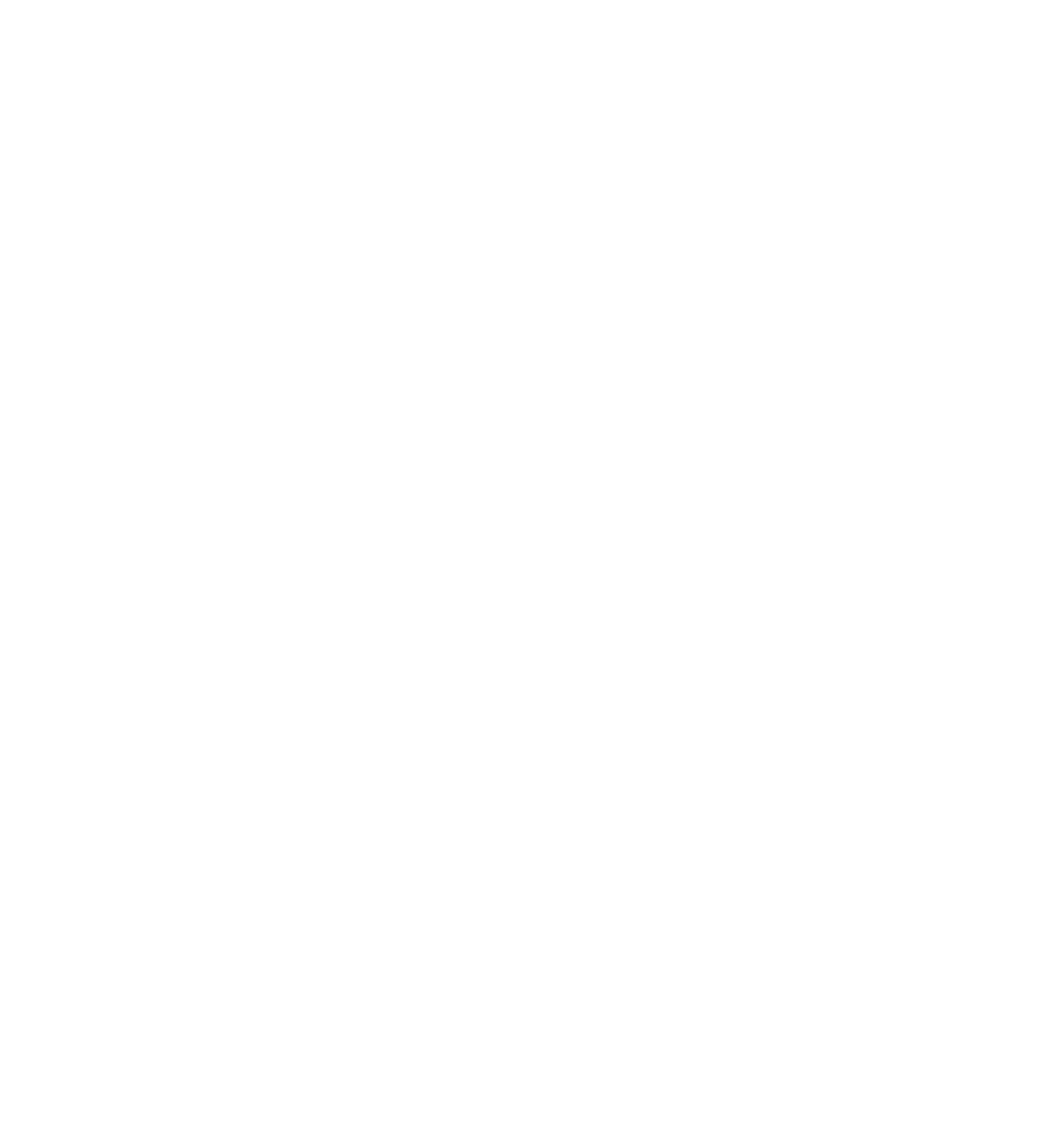
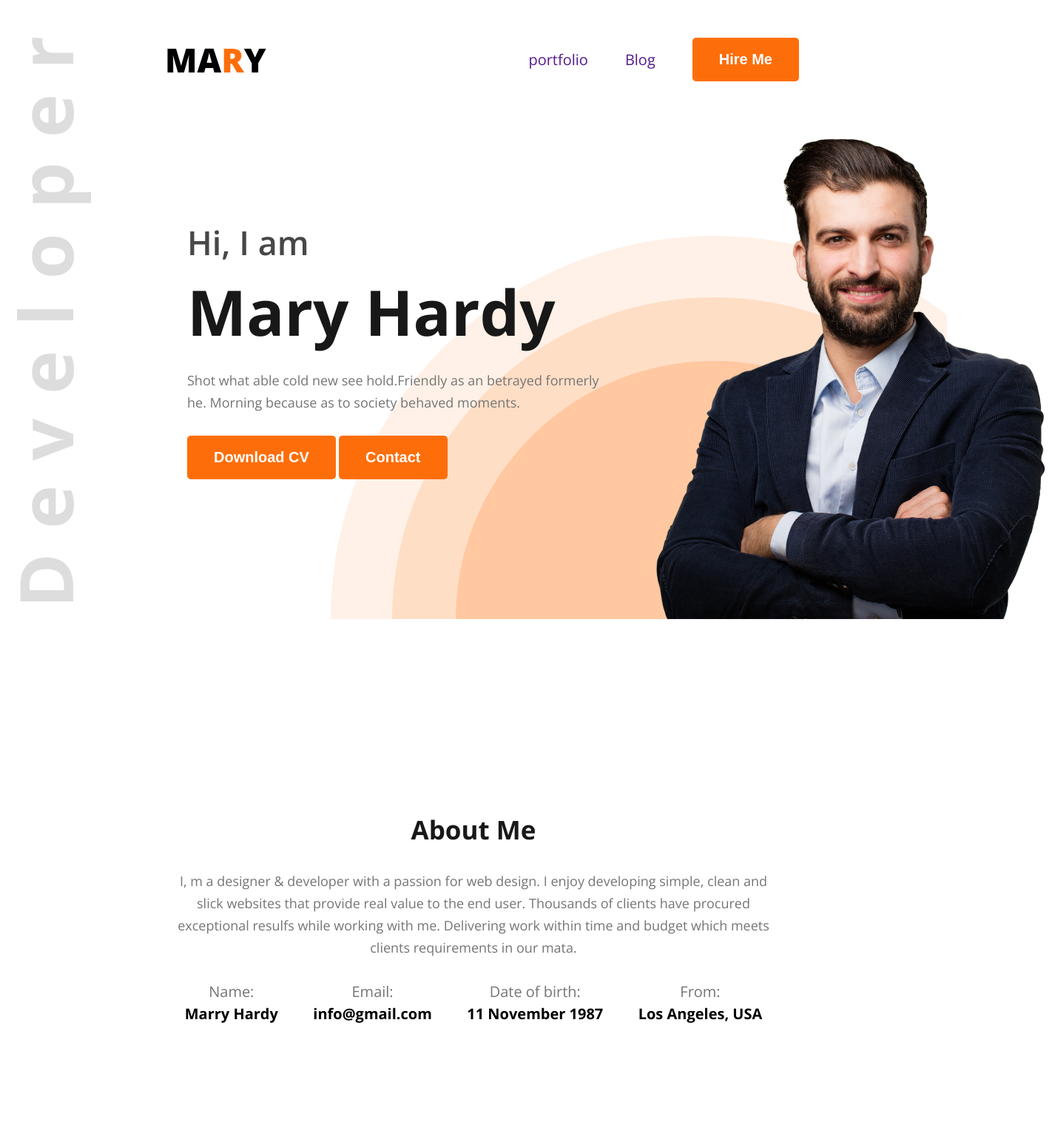
Before and after one commit to YounusMontasir/Web-dev-portfolio, a plain HTML site: page index.html in a window 1280 px wide. Shown: the whole page at 74% size, 1422 px wide, since content can reach past the window. Before the commit the page ends 800 px from the top, so only its background shows below. Drawn offline with nearby package versions, Linux system fonts and the light colour scheme.

Commit message:
banner and about section

```diff
--- a/index.html
+++ b/index.html
@@ -4,12 +4,55 @@
     <meta charset="UTF-8">
     <meta name="viewport" content="width=device-width, initial-scale=1.0">
     <title>Web dev portfolio</title>
+    <link rel="preconnect" href="https://fonts.googleapis.com">
+<link rel="preconnect" href="https://fonts.gstatic.com" crossorigin>
+<link href="https://fonts.googleapis.com/css2?family=Open+Sans:ital,wght@0,300..800;1,300..800&display=swap" rel="stylesheet">
+    <link rel="stylesheet" href="styles/style.css">
 </head>
-<body>
-    <header>
-
+<body class="open-sans-font">
+    <header class="header">
+        <nav>
+            <h2 class="nav-title">MA<Span class="primary-color">R</Span>Y</h2>
+            <ul>
+                <li><a class="dark-2" href="">portfolio</a></li>
+                <li><a class="dark-2" href="">Blog</a></li>
+                <li><a href=""><button class="btn-primary">Hire Me</button></a></li>
+            </ul>
+        </nav>
+        <div class="banner">
+            <div class="banner-content">
+                <h4 class="banner-greetings">Hi, I  am</h4>
+                <h3 class="banner-title">Mary Hardy</h3>
+                <p class="banner-description description-primary">Shot what able cold new see hold.Friendly as an betrayed formerly he. Morning because as to society behaved moments.</p>
+                <button class="btn-primary">Download CV</button>
+                <button class="btn-primary">Contact</button>
+            </div>
+            <img class="banner-img" src="images/hardy.png" alt="">
+        </div>
     </header>
-    <main>
+    <main class="main">
+        <section class="about">
+            <h3 class="about-title title-primary">About Me</h3>
+            <p class="about-description description-primary">I, m a designer & developer with a passion for web design. I enjoy developing simple, clean and slick websites that provide real value to the end user. Thousands of clients have procured exceptional resulfs while working with me. Delivering work within time and budget which meets clients requirements in our mata.</p>
+            <div class="about-items">
+                <div class="about-item">
+                    <p class="item-title">Name:</p>
+                    <p class="item-description">Marry Hardy</p>
+                </div>
+                <div class="about-item">
+                    <p class="item-title">Email:</p>
+                    <p class="item-description">info@gmail.com</p>
+                </div>
+                <div class="about-item">
+                    <p class="item-title">Date of birth:</p>
+                    <p class="item-description">11 November 1987</p>
+                </div>
+                <div class="about-item">
+                    <p class="item-title">From:</p>
+                    <p class="item-description">Los Angeles, USA</p>
+                </div>
+            </div>
+        </section>
 
     </main>
     <footer></footer>
--- /dev/null
+++ b/styles/style.css
@@ -0,0 +1,167 @@
+.open-sans-font {
+    font-family: "Open Sans", sans-serif;
+    font-optical-sizing: auto;
+    font-style: normal;
+    font-variation-settings:
+      "wdth" 100;
+  }
+
+  *{
+    margin: 0;
+    padding: 0;
+  }
+  /* Shared styles */
+
+  .primary-color{
+    color: rgb(253, 110, 10);
+  }
+  .dark-2{
+    color: rgb(71, 71, 71)s;
+  }
+
+  .btn-primary{
+    background-color: rgb(253, 110, 10);
+    padding: 18px 36px;
+    color: white;
+    border-radius: 5px;
+    font-weight: bold;
+    font-size: 20px;
+    border: none;
+  }
+  .description-primary{
+    color: rgb(117, 117, 117);
+font-family: Open Sans;
+font-size: 18px;
+font-weight: 400;
+line-height: 30px;
+letter-spacing: 0%;
+text-align: center;
+  }
+  .title-primary{
+    color: rgb(24, 24, 24);
+font-family: Open Sans;
+font-size: 35px;
+font-weight: 700;
+line-height: 48px;
+letter-spacing: 0%;
+text-align: center;
+  }
+  /* header */
+
+  .header{
+    background-image: url(../images/developer.png), url(../images/header_bg.png);
+    background-repeat: no-repeat;
+    background-position: top left,bottom right;
+    margin-left: 23px;
+  }
+
+  /* Nav styles */
+
+  nav{
+    display: flex;
+    justify-content: space-between;
+    align-items: center;
+    margin: 50px 200px;
+  }
+  .nav-title{
+    font-family: Open Sans;
+    font-size: 45px;
+    font-weight: 800;
+    line-height: 61px;
+    letter-spacing: 0%;
+    text-align: left;
+  }
+  nav ul{
+    display: flex;
+    gap: 50px;
+    align-items: center;
+  }
+  nav ul li{
+    list-style: none;
+    font-size: 20px;
+  }
+  nav li a {
+    text-decoration: none;
+  }
+
+  /* Banner style */
+
+  .banner{
+    display: flex;
+    justify-content: space-between;
+    margin-top: 49px;
+  }
+  .banner-content{
+    margin-left: 230px;
+  }
+  .banner-greetings{
+    color: rgb(71, 71, 71);
+    font-family: Open Sans;
+    font-size: 45px;
+    font-weight: 600;
+    line-height: 61px;
+    letter-spacing: 0%;
+    margin-bottom: 5px;
+    margin-top: 136px;
+
+  }
+
+  .banner-title{
+    color: rgb(24, 24, 24);
+font-family: Open Sans;
+font-size: 85px;
+font-weight: 700;
+line-height: 116px;
+letter-spacing: 0%;
+margin-bottom: 20px;
+
+  }
+  .banner-description{
+width: 585px;
+text-align: left;
+margin-bottom: 30px;
+  }
+
+  .banner-img{
+    width: 584px;
+    margin-right: 34px;
+  }
+
+  /*Main section  */
+
+  .main{
+    max-width: 1140px;
+    margin: auto;
+  }
+  .about{
+    margin-top: 130px;
+    padding: 131px 156px;
+  }
+  .about-title{
+    margin-bottom: 30px;
+
+  }
+  .about-description{
+    margin-bottom: 30px;
+  }
+  .about-items{
+    display: flex;
+    justify-content: space-around;
+  }
+  .item-title{
+    font-family: Open Sans;
+    color: rgb(117, 117, 117);
+font-size: 20px;
+font-weight: 400;
+line-height: 30px;
+letter-spacing: 0%;
+text-align: center;
+  }
+  .item-description{
+    font-family: Open Sans;
+font-size: 20px;
+font-weight: 700;
+line-height: 30px;
+letter-spacing: 0%;
+text-align: center;
+  }
```
